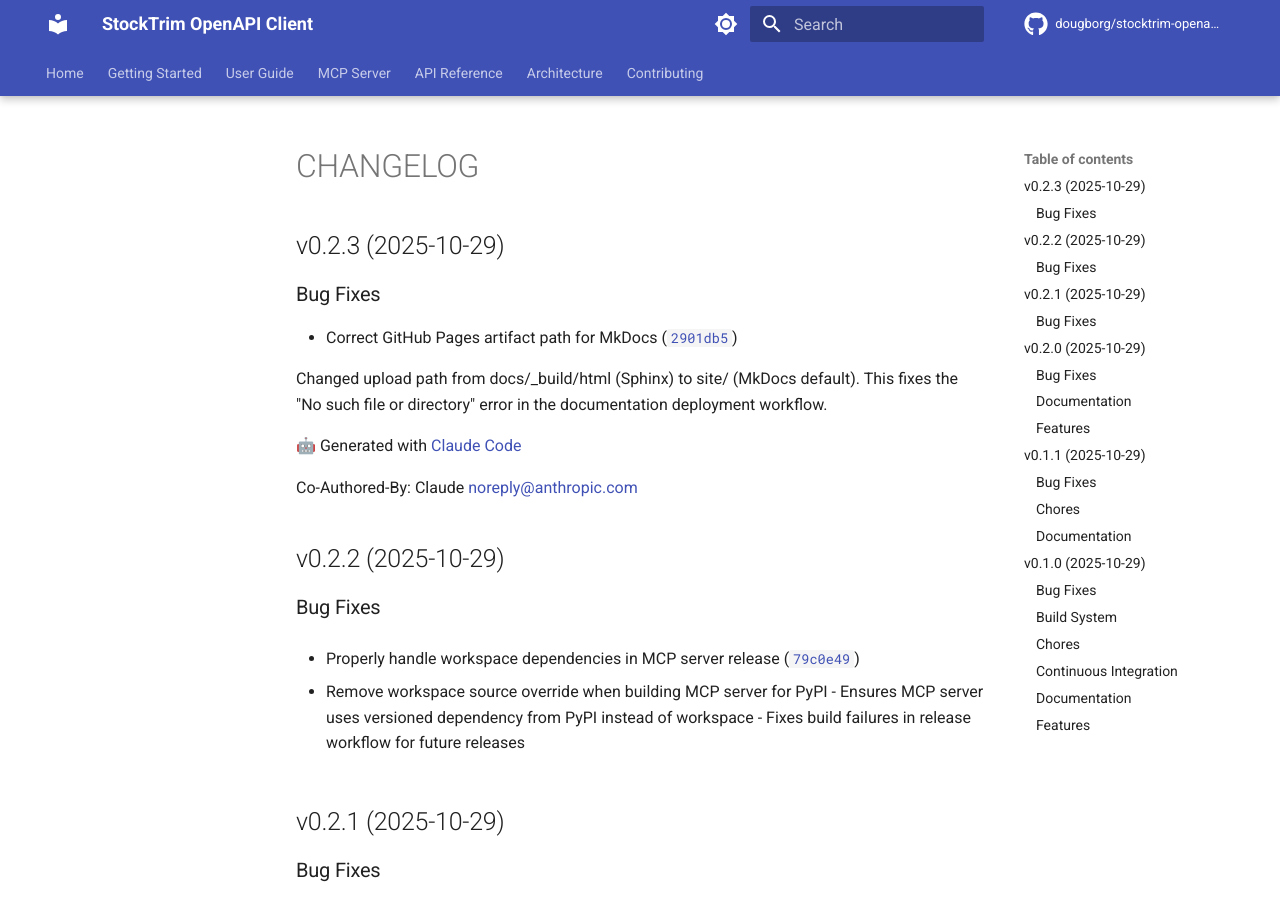
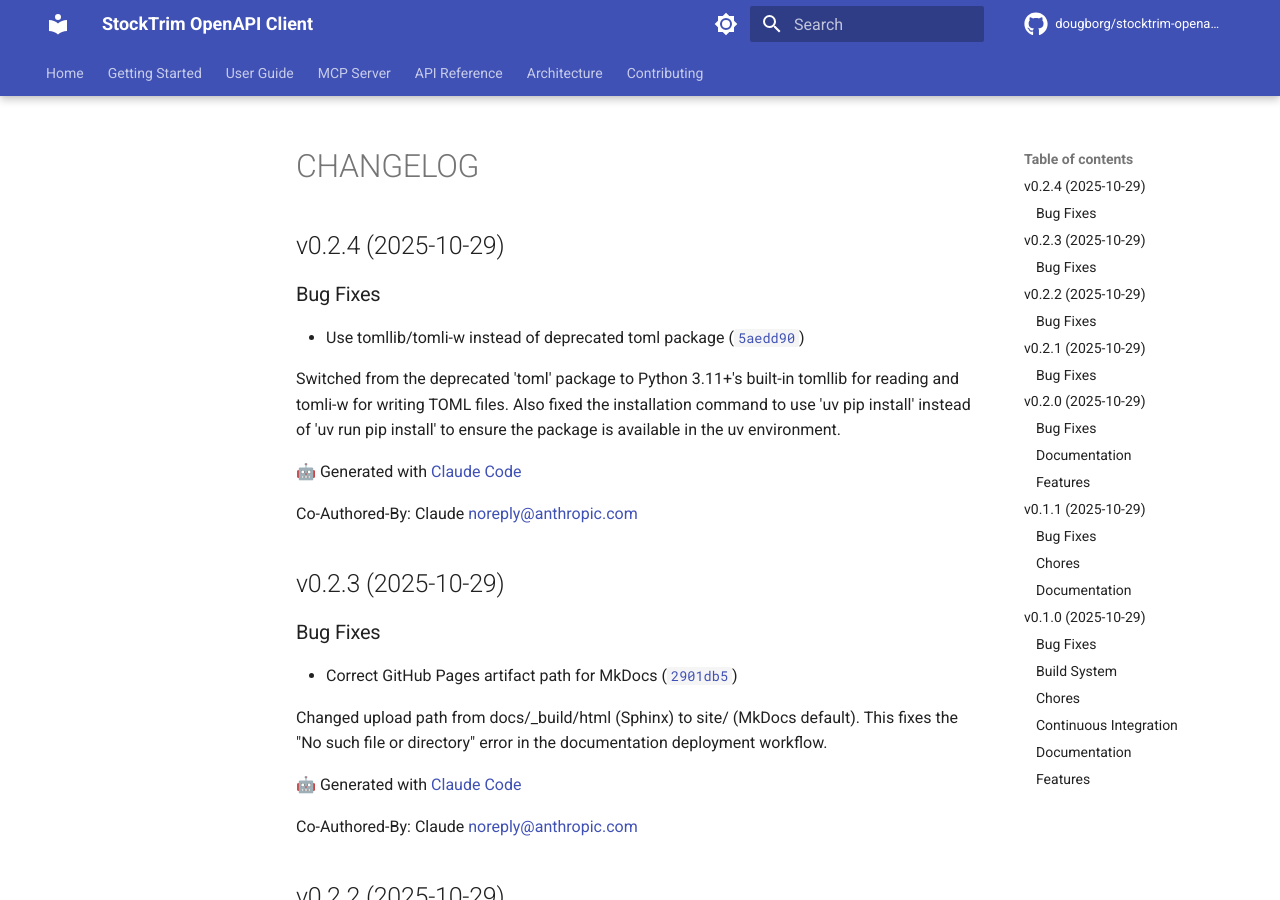
Before and after one commit to dougborg/stocktrim-openapi-client, an MkDocs documentation site: the page built from docs/CHANGELOG.md, in a window 1280 px wide and 900 px high. Built offline with MkDocs 1.6.1 and Material for MkDocs 9.7.7, drawn with Linux system fonts in a browser that asks for light colours; comment, search, counter and statistics services are not loaded; the version menu is left out.

Commit message:
chore(release): client v0.2.4

```diff
--- a/docs/CHANGELOG.md
+++ b/docs/CHANGELOG.md
@@ -1,6 +1,22 @@
 # CHANGELOG
 
 <!-- version list -->
+
+## v0.2.4 (2025-10-29)
+
+### Bug Fixes
+
+- Use tomllib/tomli-w instead of deprecated toml package
+  ([`5aedd90`](https://github.com/dougborg/stocktrim-openapi-client/commit/5aedd901bdc66925db16f97804338102d922ae19))
+
+Switched from the deprecated 'toml' package to Python 3.11+'s built-in tomllib for
+reading and tomli-w for writing TOML files. Also fixed the installation command to use
+'uv pip install' instead of 'uv run pip install' to ensure the package is available in
+the uv environment.
+
+🤖 Generated with [Claude Code](https://claude.com/claude-code)
+
+Co-Authored-By: Claude <noreply@anthropic.com>
 
 ## v0.2.3 (2025-10-29)
 
--- a/pyproject.toml
+++ b/pyproject.toml
@@ -1,6 +1,6 @@
 [project]
 name = "stocktrim-openapi-client"
-version = "0.2.3"
+version = "0.2.4"
 description = "A modern, pythonic StockTrim Inventory Management API client with automatic retries, rate limiting, and smart pagination"
 authors = [
     {name = "Doug Borg", email = "dougborg@dougborg.org"},
--- a/stocktrim_public_api_client/__init__.py
+++ b/stocktrim_public_api_client/__init__.py
@@ -5,7 +5,7 @@ A modern, pythonic StockTrim Inventory Management API client with automatic
 retries and custom authentication.
 """
 
-__version__ = "0.2.3"
+__version__ = "0.2.4"
 
 from .stocktrim_client import StockTrimClient
 from .utils import (
```
